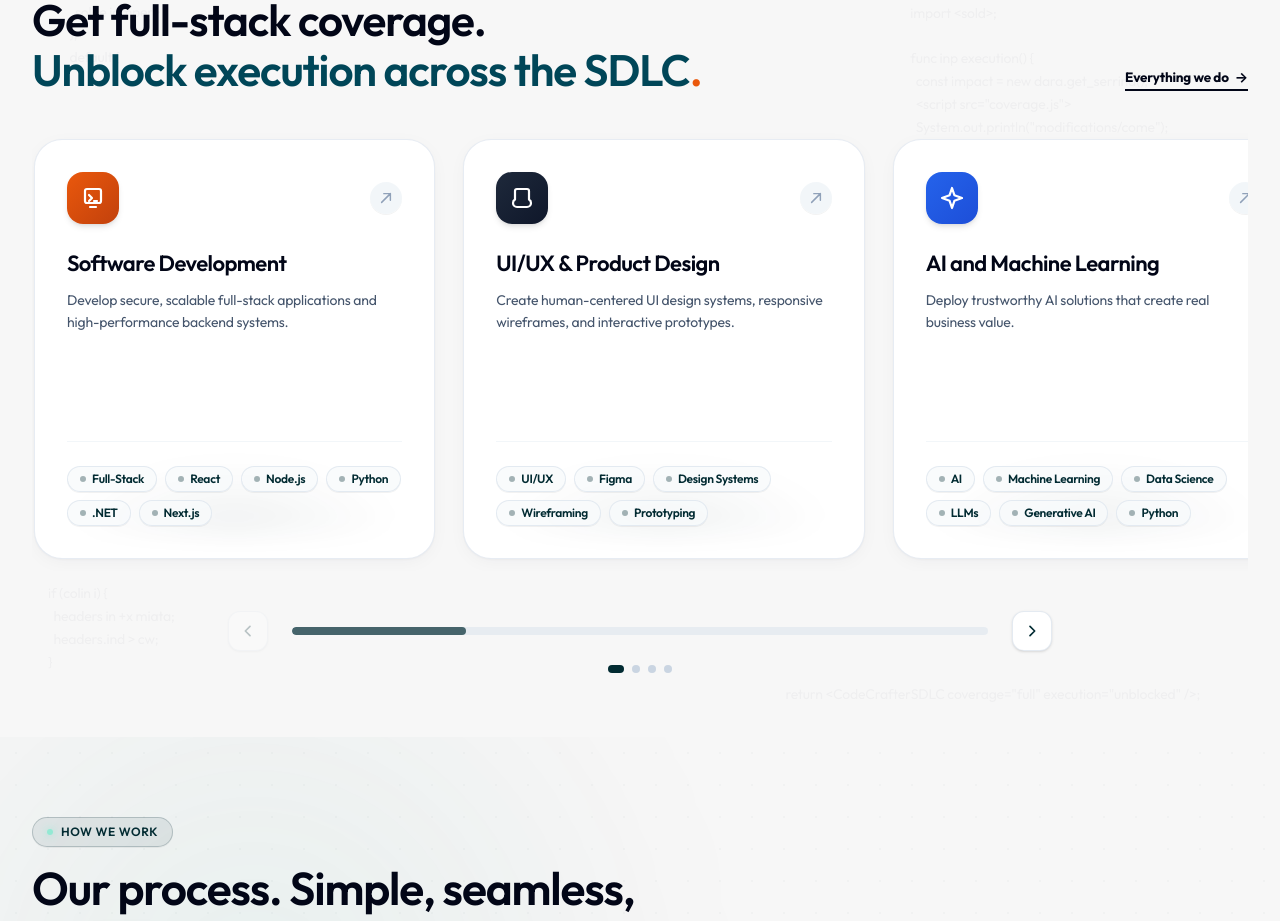
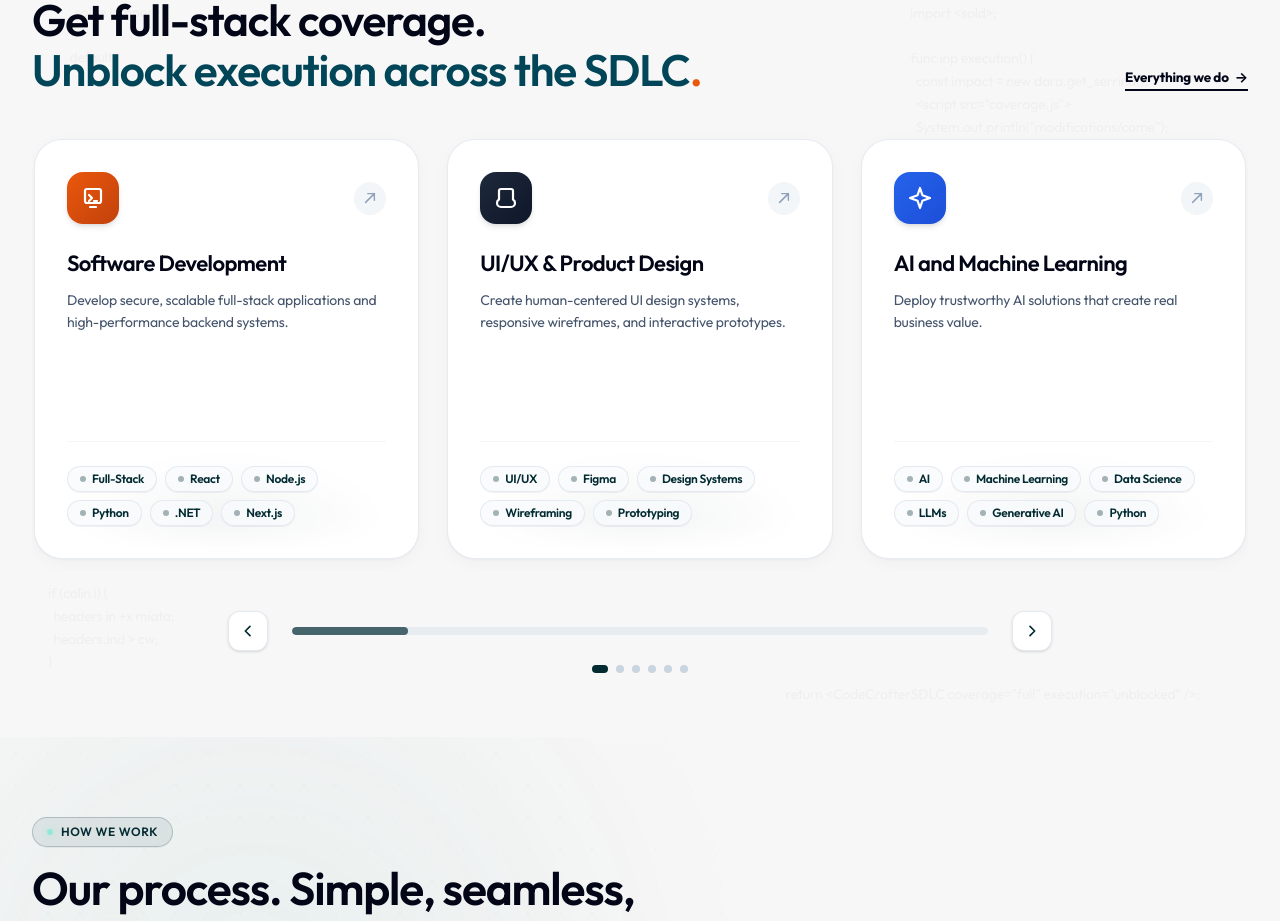
Before and after one commit to shiv-ay007/CodeCrafter-Web-Solution-, a React (Vite) app: page / in a window 1280 px wide. Shown: the part 2060-2981 px from the top of the page. Built offline with nearby package versions, Linux system fonts and the light colour scheme.

Commit message:
feat(services): implement seamless infinite carousel slider

```diff
--- a/src/Components/HeroComponent/Services.jsx
+++ b/src/Components/HeroComponent/Services.jsx
@@ -1,6 +1,6 @@
-import React, { useState, useEffect } from "react";
+import React, { useState, useEffect, useRef, useMemo } from "react";
 import { Link } from "react-router-dom";
-import { motion, AnimatePresence } from "framer-motion";
+import { motion } from "framer-motion";
 
 const servicesData = [
   {
@@ -91,10 +91,26 @@ const servicesData = [
 ];
 
 const Services = () => {
-  const [currentIndex, setCurrentIndex] = useState(0);
+  const totalCards = servicesData.length; // 6 cards in total
+
+  // Infinite carousel uses 3 sets: [Set 0: Pre-clones] [Set 1: Original items] [Set 2: Post-clones]
+  // This allows seamless, infinite bidirectional scrolling without blank space or visual jump.
+  const extendedCards = useMemo(() => [
+    ...servicesData,
+    ...servicesData,
+    ...servicesData
+  ], []);
+
+  // Start at the first item of the middle set (index 6)
+  const [currentIndex, setCurrentIndex] = useState(totalCards);
   const [visibleCount, setVisibleCount] = useState(3);
+  const [containerWidth, setContainerWidth] = useState(0);
+  // Flag to temporarily disable transition during instant silent reset
+  const [isJumping, setIsJumping] = useState(false);
 
-  // Responsive items per view detection
+  const containerRef = useRef(null);
+
+  // Responsive items per view detection (1 for mobile, 2 for tablet, 3 for desktop)
   useEffect(() => {
     const handleResize = () => {
       if (window.innerWidth < 640) {
@@ -110,18 +126,77 @@ const Services = () => {
     return () => window.removeEventListener("resize", handleResize);
   }, []);
 
-  const totalCards = servicesData.length;
-  const maxIndex = Math.max(0, totalCards - visibleCount);
+  // Measure container width accurately using ResizeObserver & window resize for pixel-perfect card widths
+  useEffect(() => {
+    const updateWidth = () => {
+      if (containerRef.current) {
+        setContainerWidth(containerRef.current.offsetWidth);
+      }
+    };
 
+    updateWidth();
+
+    let resizeObserver;
+    if (typeof ResizeObserver !== "undefined" && containerRef.current) {
+      resizeObserver = new ResizeObserver(() => {
+        updateWidth();
+      });
+      resizeObserver.observe(containerRef.current);
+    }
+
+    window.addEventListener("resize", updateWidth);
+    return () => {
+      window.removeEventListener("resize", updateWidth);
+      if (resizeObserver) resizeObserver.disconnect();
+    };
+  }, []);
+
+  // Gap matches Tailwind's gap-5 (20px on mobile) and sm:gap-6 (24px on >=640px)
+  const gap = visibleCount === 1 ? 20 : 24;
+
+  // Exact card width and step distance (card width + gap)
+  const cardWidth = containerWidth > 0
+    ? (containerWidth - (visibleCount - 1) * gap) / visibleCount
+    : 0;
+  const stepWidth = cardWidth + gap;
+
+  // Compute translateX in pixels (or 0 during initial measurement)
+  const translateX = containerWidth > 0 ? -currentIndex * stepWidth : 0;
+
+  // Active original item index (0 to 5) for pagination dots and progress bar
+  const activeCardIndex = ((currentIndex % totalCards) + totalCards) % totalCards;
+
+  // Previous button: slides left infinitely
   const handlePrev = () => {
-    setCurrentIndex((prev) => Math.max(0, prev - 1));
+    if (isJumping) return;
+    setCurrentIndex((prev) => prev - 1);
   };
 
+  // Next button: slides right infinitely
   const handleNext = () => {
-    setCurrentIndex((prev) => Math.min(maxIndex, prev + 1));
+    if (isJumping) return;
+    setCurrentIndex((prev) => prev + 1);
   };
 
-  const progressPercentage = maxIndex === 0 ? 100 : (currentIndex / maxIndex) * 100;
+  // When animation finishes: if we crossed into clones (Set 0 or Set 2), seamlessly snap to middle Set 1
+  const handleAnimationComplete = () => {
+    if (isJumping) return;
+    if (currentIndex >= totalCards * 2 || currentIndex < totalCards) {
+      setIsJumping(true);
+      // Normalized to the exact corresponding index in middle set (index 6 to 11)
+      setCurrentIndex((prev) => (((prev % totalCards) + totalCards) % totalCards) + totalCards);
+    }
+  };
+
+  // After the instant 0ms snap position is rendered, restore smooth spring transitions on next frame
+  useEffect(() => {
+    if (isJumping) {
+      const raf = requestAnimationFrame(() => {
+        setIsJumping(false);
+      });
+      return () => cancelAnimationFrame(raf);
+    }
+  }, [isJumping]);
 
   return (
     <section
@@ -177,19 +252,25 @@ const Services = () => {
         </motion.div>
 
         {/* Horizontal Slider Viewport */}
-        <div className="relative overflow-hidden py-3">
+        <div ref={containerRef} className="relative overflow-hidden py-3">
           <motion.div
             className="flex gap-5 sm:gap-6"
-            animate={{
-              x: `-${currentIndex * (100 / visibleCount + (visibleCount > 1 ? (currentIndex > 0 ? 0.8 : 0) : 0))}%`
-            }}
-            transition={{ type: "spring", stiffness: 280, damping: 30 }}
-            style={{ width: `${(totalCards / visibleCount) * 100}%` }}
+            animate={{ x: translateX }}
+            transition={
+              isJumping
+                ? { duration: 0 }
+                : { type: "spring", stiffness: 280, damping: 30 }
+            }
+            onAnimationComplete={handleAnimationComplete}
+            style={{ width: "max-content" }}
           >
-            {servicesData.map((item) => (
+            {extendedCards.map((item, index) => (
               <div
-                key={item.id}
-                style={{ width: `${100 / totalCards}%` }}
+                key={`${item.id}-${index}`}
+                style={{
+                  width: containerWidth > 0 ? `${cardWidth}px` : "100%",
+                  flexShrink: 0
+                }}
                 className="px-0.5 shrink-0"
               >
                 <Link
@@ -255,11 +336,10 @@ const Services = () => {
 
         {/* Enhanced Bottom Horizontal Slider Track & Navigation Controls */}
         <div className="mt-8 sm:mt-10 max-w-[840px] mx-auto flex items-center gap-4 sm:gap-6 px-2">
-          {/* Left Arrow Button */}
+          {/* Left Arrow Button (Infinitely wrapping) */}
           <button
             onClick={handlePrev}
-            disabled={currentIndex === 0}
-            className="w-10 h-10 rounded-xl bg-white border border-slate-200/90 shadow-sm flex items-center justify-center text-[#022B32] hover:bg-slate-50 hover:border-[#022B32]/40 active:scale-95 transition-all cursor-pointer disabled:opacity-25 disabled:pointer-events-none shrink-0"
+            className="w-10 h-10 rounded-xl bg-white border border-slate-200/90 shadow-sm flex items-center justify-center text-[#022B32] hover:bg-slate-50 hover:border-[#022B32]/40 active:scale-95 transition-all cursor-pointer shrink-0"
             aria-label="Slide Left"
           >
             <svg className="w-4 h-4" fill="none" stroke="currentColor" strokeWidth="2.5" viewBox="0 0 24 24">
@@ -271,20 +351,23 @@ const Services = () => {
           <div className="flex-1 bg-slate-200/70 h-1.5 sm:h-2 rounded-full overflow-hidden relative">
             <motion.div
               className="h-full bg-[#022B32]/70 rounded-full"
-              initial={{ width: "33%" }}
+              initial={{ width: `${100 / totalCards}%` }}
               animate={{
-                width: `${100 / (maxIndex + 1)}%`,
-                x: `${progressPercentage * (maxIndex / (maxIndex + 1))}%`
+                width: `${100 / totalCards}%`,
+                x: `${activeCardIndex * 100}%`
               }}
-              transition={{ type: "spring", stiffness: 300, damping: 30 }}
+              transition={
+                isJumping
+                  ? { duration: 0 }
+                  : { type: "spring", stiffness: 300, damping: 30 }
+              }
             />
           </div>
 
-          {/* Right Arrow Button */}
+          {/* Right Arrow Button (Infinitely wrapping) */}
           <button
             onClick={handleNext}
-            disabled={currentIndex >= maxIndex}
-            className="w-10 h-10 rounded-xl bg-white border border-slate-200/90 shadow-sm flex items-center justify-center text-[#022B32] hover:bg-slate-50 hover:border-[#022B32]/40 active:scale-95 transition-all cursor-pointer disabled:opacity-25 disabled:pointer-events-none shrink-0"
+            className="w-10 h-10 rounded-xl bg-white border border-slate-200/90 shadow-sm flex items-center justify-center text-[#022B32] hover:bg-slate-50 hover:border-[#022B32]/40 active:scale-95 transition-all cursor-pointer shrink-0"
             aria-label="Slide Right"
           >
             <svg className="w-4 h-4" fill="none" stroke="currentColor" strokeWidth="2.5" viewBox="0 0 24 24">
@@ -295,12 +378,15 @@ const Services = () => {
 
         {/* Minimalist Pagination Dots */}
         <div className="flex justify-center items-center gap-2 mt-3.5">
-          {Array.from({ length: maxIndex + 1 }).map((_, dotIdx) => (
+          {servicesData.map((_, dotIdx) => (
             <button
               key={dotIdx}
-              onClick={() => setCurrentIndex(dotIdx)}
+              onClick={() => {
+                if (isJumping) return;
+                setCurrentIndex(totalCards + dotIdx);
+              }}
               className={`transition-all duration-300 rounded-full cursor-pointer ${
-                currentIndex === dotIdx
+                activeCardIndex === dotIdx
                   ? "w-4 h-2 bg-[#022B32] rounded-full"
                   : "w-2 h-2 bg-slate-300 hover:bg-slate-400"
               }`}
```
